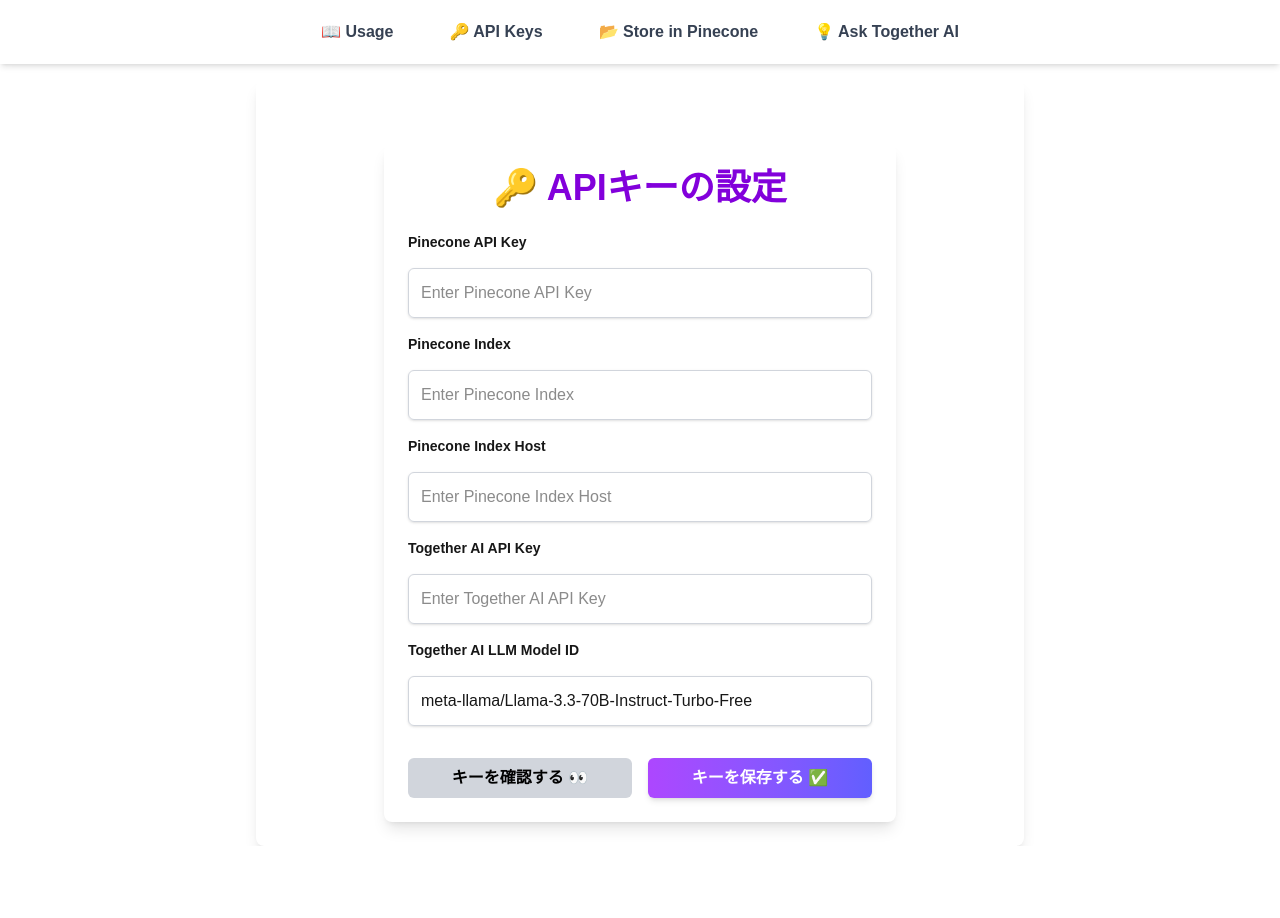
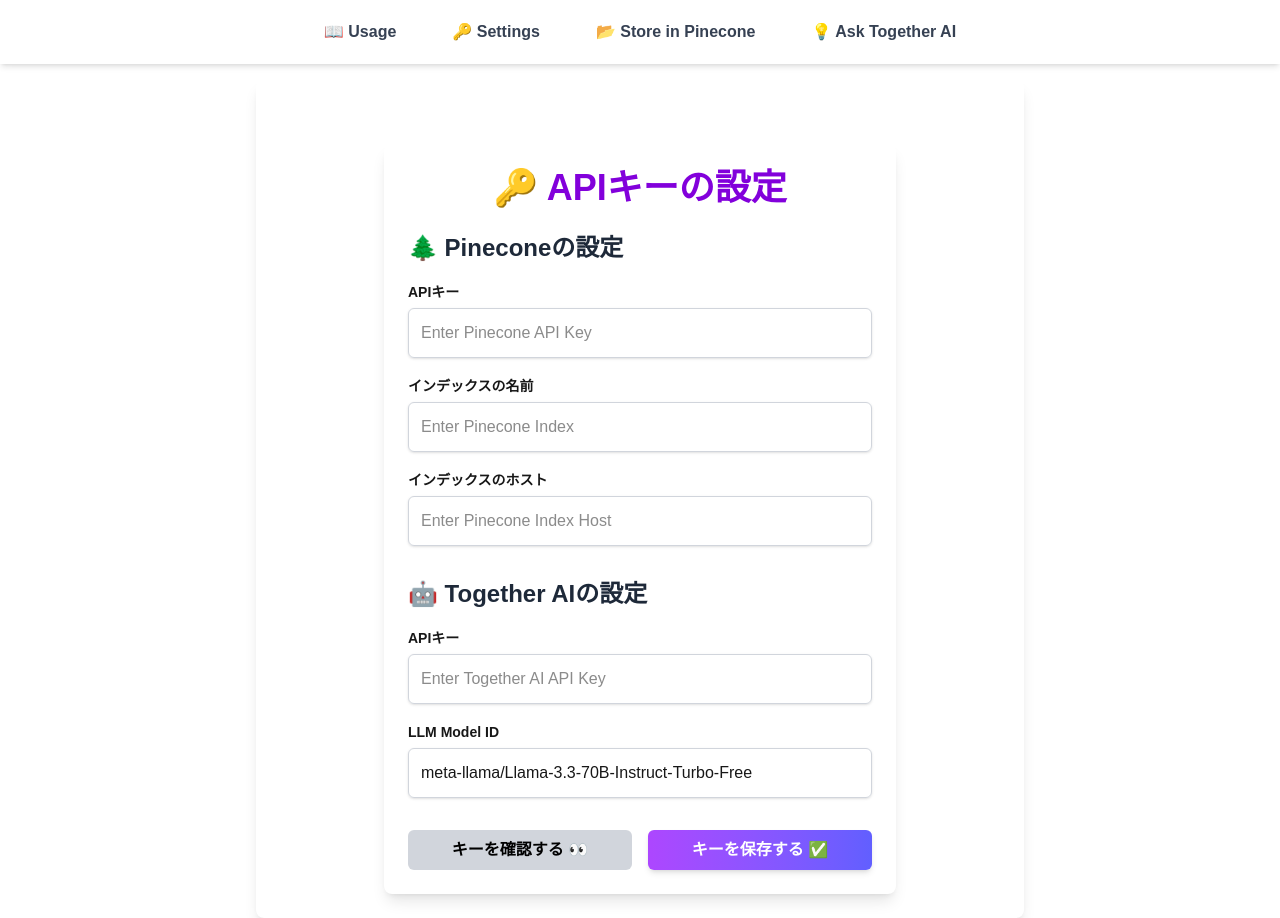
Before and after one commit to SachikoNitta/TogetherCone, a Next.js app: page / in a window 1280 px wide. Before the commit the page ends 846 px from the top, so only its background shows below. Built offline with nearby package versions, Linux system fonts and the light colour scheme.

Commit message:
Fixed API Settings layout

```diff
--- a/src/app/layout.tsx
+++ b/src/app/layout.tsx
@@ -25,7 +25,7 @@
               href="/"
               className="px-4 py-2 text-gray-700 font-semibold rounded-lg hover:bg-gray-200 transition-all"
             >
-              🔑 API Keys
+              🔑 Settings
             </Link>
             <Link
               href="/store"
--- a/src/app/page.tsx
+++ b/src/app/page.tsx
@@ -3,24 +3,26 @@
 import Cookies from "js-cookie";
 
 export default function Home() {
+  // 🔹 Pinecone State
   const [pineconeKey, setPineconeKey] = useState("");
   const [pineconeIndex, setPineconeIndex] = useState("");
   const [pineconeIndexHost, setPineconeIndexHost] = useState("");
-  const [togetherApiKey, settogetherApiKey] = useState("");
-  const [togetherAiModel, settogetherAiModel] = useState("meta-llama/Llama-3.3-70B-Instruct-Turbo-Free");
+
+  // 🔹 Together AI State
+  const [togetherApiKey, setTogetherApiKey] = useState("");
+  const [togetherAiModel, setTogetherAiModel] = useState("meta-llama/Llama-3.3-70B-Instruct-Turbo-Free");
+
   const [showKeys, setShowKeys] = useState(false); // 👀 Toggle key visibility
 
   useEffect(() => {
-    // Load API keys from cookies
     setPineconeKey(Cookies.get("pineconeKey") || "");
     setPineconeIndex(Cookies.get("pineconeIndex") || "");
     setPineconeIndexHost(Cookies.get("pineconeIndexHost") || "");
-    settogetherApiKey(Cookies.get("togetherApiKey") || "");
-    settogetherAiModel(Cookies.get("togetherAiModel") || "meta-llama/Llama-3.3-70B-Instruct-Turbo-Free");
+    setTogetherApiKey(Cookies.get("togetherApiKey") || "");
+    setTogetherAiModel(Cookies.get("togetherAiModel") || "meta-llama/Llama-3.3-70B-Instruct-Turbo-Free");
   }, []);
 
   const saveKeys = () => {
-    // Save API keys in cookies with expiration (7 days)
     Cookies.set("pineconeKey", pineconeKey, { expires: 7 });
     Cookies.set("pineconeIndex", pineconeIndex, { expires: 7 });
     Cookies.set("pineconeIndexHost", pineconeIndexHost, { expires: 7 });
@@ -29,11 +31,10 @@
     alert("✅ API Keys saved in cookies!");
   };
 
-  // 🔹 Function to mask API keys (e.g., "sk-1234...5678")
   const maskKey = (key: string) => {
     if (!key) return "";
-    if (key.length < 8) return "****"; // Short keys are fully hidden
-    return key.slice(0, 4) + "..." + key.slice(-4); // Show first & last 4 chars
+    if (key.length < 8) return "****";
+    return key.slice(0, 4) + "..." + key.slice(-4);
   };
 
   return (
@@ -42,61 +43,73 @@
         🔑 APIキーの設定
       </h1>
 
-      <div className="flex flex-col gap-4">
-        {/* Pinecone API Key */}
-        <label className="text-sm font-semibold">Pinecone API Key</label>
+      {/* 🔹 Pinecone Section */}
+      <div className="mb-8">
+        <h2 className="text-2xl font-semibold text-gray-800 mb-4">🌲 Pineconeの設定</h2>
+
+        <div className="mb-4">
+          <label className="text-sm font-semibold">APIキー</label>
           <input
-          type={showKeys ? "text" : "password"} // 👀 Toggle visibility
+            type={showKeys ? "text" : "password"}
             placeholder="Enter Pinecone API Key"
             value={showKeys ? pineconeKey : maskKey(pineconeKey)}
             onChange={(e) => setPineconeKey(e.target.value)}
-          className="w-full p-3 border border-gray-300 rounded-md shadow-sm focus:ring-2 focus:ring-blue-500 focus:outline-none"
+            className="w-full p-3 border border-gray-300 rounded-md shadow-sm focus:ring-2 focus:ring-blue-500 focus:outline-none mt-1"
           />
+        </div>
 
-        {/* Pinecone Index */}
-        <label className="text-sm font-semibold">Pinecone Index</label>
+        <div className="mb-4">
+          <label className="text-sm font-semibold">インデックスの名前</label>
           <input
             type="text"
             placeholder="Enter Pinecone Index"
             value={pineconeIndex}
             onChange={(e) => setPineconeIndex(e.target.value)}
-          className="w-full p-3 border border-gray-300 rounded-md shadow-sm focus:ring-2 focus:ring-blue-500 focus:outline-none"
+            className="w-full p-3 border border-gray-300 rounded-md shadow-sm focus:ring-2 focus:ring-blue-500 focus:outline-none mt-1"
           />
+        </div>
 
-        {/* Pinecone Index Host */}
-        <label className="text-sm font-semibold">Pinecone Index Host</label>
+        <div className="mb-4">
+          <label className="text-sm font-semibold">インデックスのホスト</label>
           <input
             type="text"
             placeholder="Enter Pinecone Index Host"
             value={pineconeIndexHost}
             onChange={(e) => setPineconeIndexHost(e.target.value)}
-          className="w-full p-3 border border-gray-300 rounded-md shadow-sm focus:ring-2 focus:ring-blue-500 focus:outline-none"
+            className="w-full p-3 border border-gray-300 rounded-md shadow-sm focus:ring-2 focus:ring-blue-500 focus:outline-none mt-1"
           />
+        </div>
+      </div>
 
-        {/* Together AI API Key */}
-        <label className="text-sm font-semibold">Together AI API Key</label>
+      {/* 🔹 Together AI Section */}
+      <div className="mb-8">
+        <h2 className="text-2xl font-semibold text-gray-800 mb-4">🤖 Together AIの設定</h2>
+
+        <div className="mb-4">
+          <label className="text-sm font-semibold">APIキー</label>
           <input
-          type={showKeys ? "text" : "password"} // 👀 Toggle visibility
+            type={showKeys ? "text" : "password"}
             placeholder="Enter Together AI API Key"
             value={showKeys ? togetherApiKey : maskKey(togetherApiKey)}
-          onChange={(e) => settogetherApiKey(e.target.value)}
-          className="w-full p-3 border border-gray-300 rounded-md shadow-sm focus:ring-2 focus:ring-blue-500 focus:outline-none"
+            onChange={(e) => setTogetherApiKey(e.target.value)}
+            className="w-full p-3 border border-gray-300 rounded-md shadow-sm focus:ring-2 focus:ring-blue-500 focus:outline-none mt-1"
           />
+        </div>
 
-        {/* Together AI LLM options */}
-        <label className="text-sm font-semibold">Together AI LLM Model ID</label>
+        <div className="mb-4">
+          <label className="text-sm font-semibold">LLM Model ID</label>
           <input
             type="text"
             placeholder="meta-llama/Llama-3.3-70B-Instruct-Turbo-Free"
             value={togetherAiModel}
-          onChange={(e) => settogetherAiModel(e.target.value)}
-          className="w-full p-3 border border-gray-300 rounded-md shadow-sm focus:ring-2 focus:ring-blue-500 focus:outline-none"
+            onChange={(e) => setTogetherAiModel(e.target.value)}
+            className="w-full p-3 border border-gray-300 rounded-md shadow-sm focus:ring-2 focus:ring-blue-500 focus:outline-none mt-1"
           />
+        </div>
+      </div>
 
-
-        {/* Buttons */}
+      {/* 🔹 Buttons */}
       <div className="flex gap-4 mt-4">
-          {/* Toggle Visibility Button */}
         <button
           onClick={() => setShowKeys(!showKeys)}
           className="w-full bg-gray-300 text-black px-4 py-2 rounded-md font-semibold hover:bg-gray-400 transition-all"
@@ -104,7 +117,6 @@
           {showKeys ? "Hide Keys 🔒" : "キーを確認する 👀"}
         </button>
 
-          {/* Save Button */}
         <button
           onClick={saveKeys}
           className="w-full bg-gradient-to-r from-purple-500 to-indigo-500 text-white px-4 py-2 rounded-md font-semibold hover:opacity-90 transition-all duration-200 shadow-md"
@@ -113,6 +125,5 @@
         </button>
       </div>
     </div>
-    </div>
   );
 }
```
Lines whose indentation alone changed are shown as unchanged.
